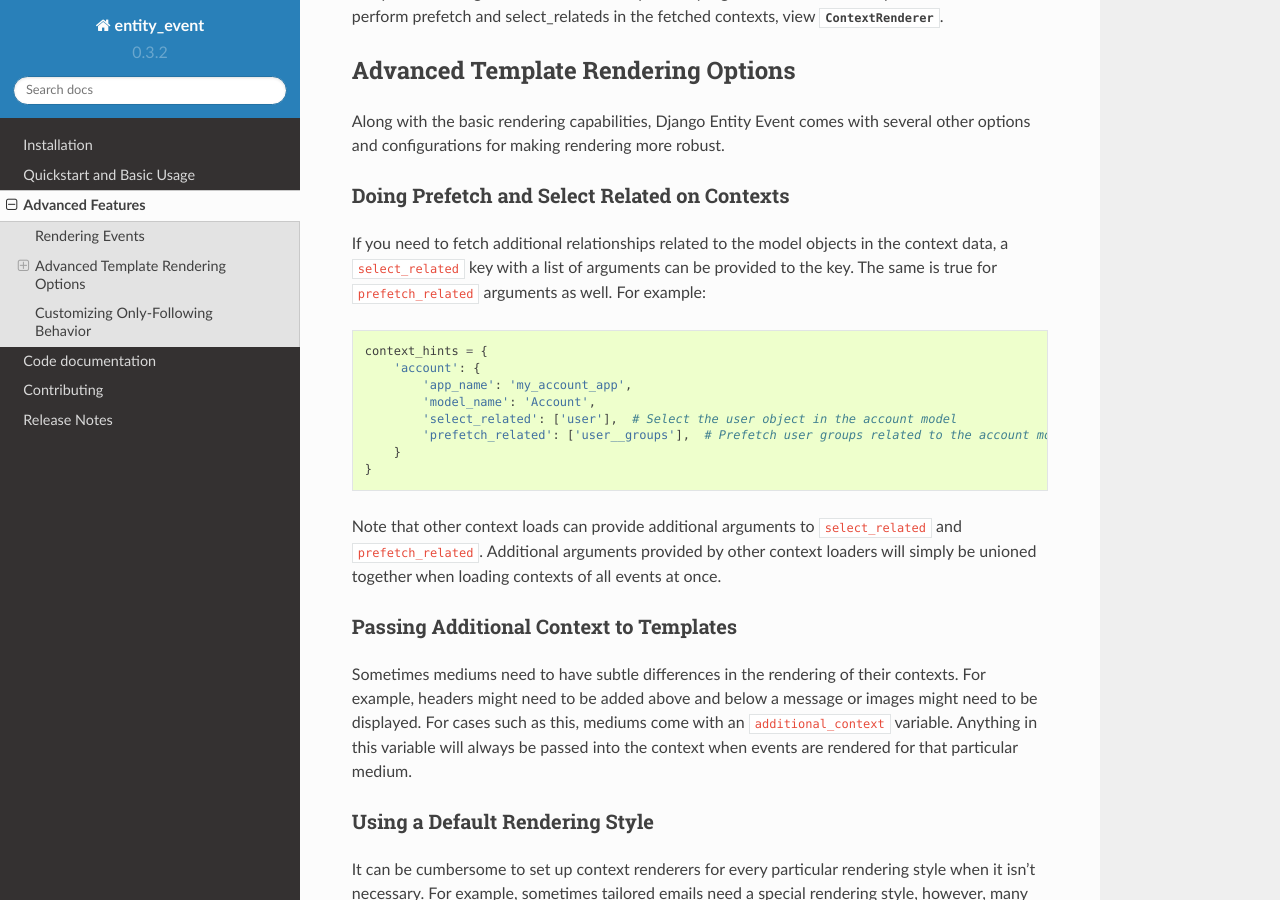
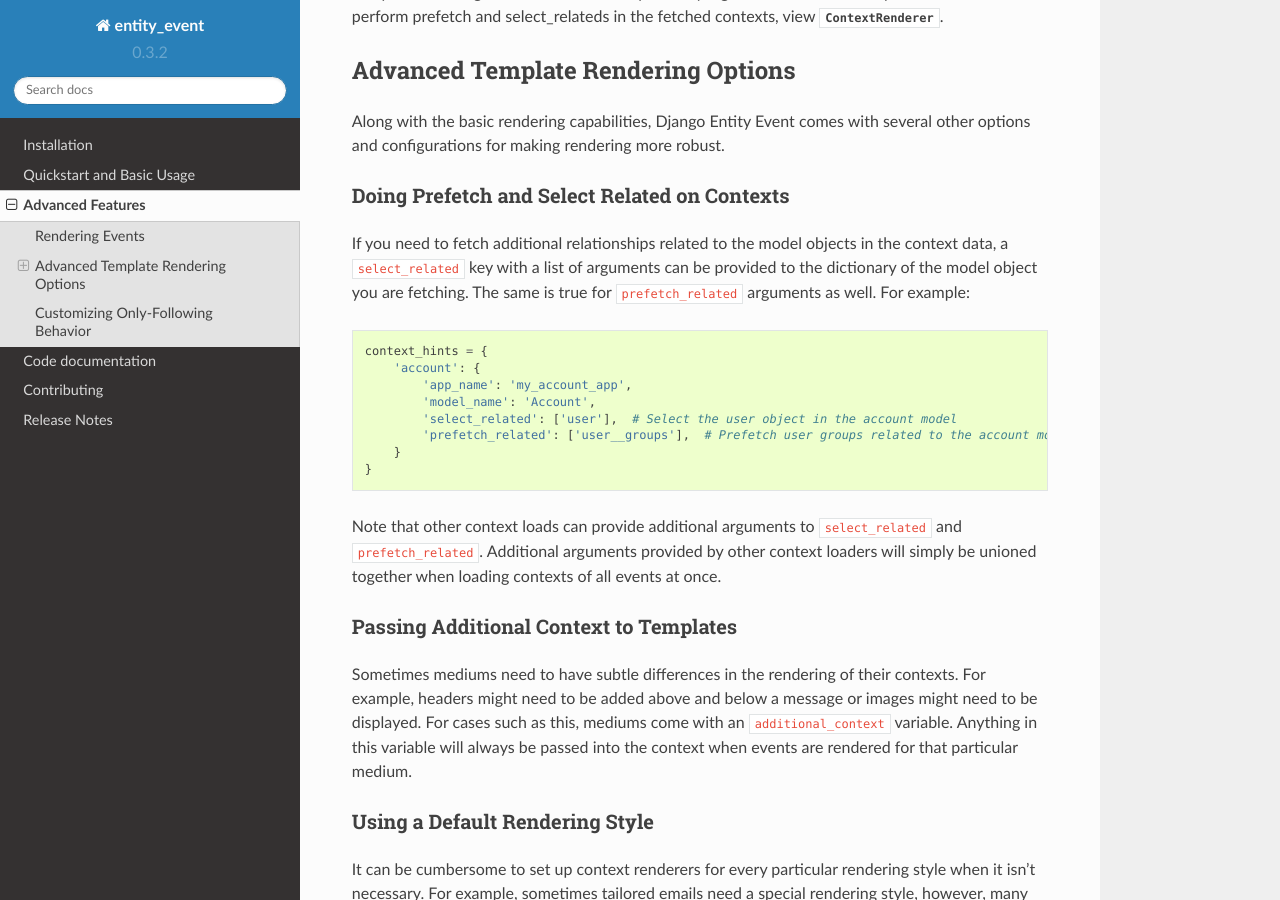
Before and after one commit to ambitioninc/django-entity-event, a Sphinx documentation site: the page built from docs/advanced_features.rst, in a window 1280 px wide and 900 px high, scrolled down 2330 px. Built offline with Sphinx 7.4.7 and the Read the Docs theme 2.0.0, drawn with Linux system fonts in a browser that asks for light colours.

Commit message:
reworded docs

```diff
--- a/docs/advanced_features.rst
+++ b/docs/advanced_features.rst
@@ -126,7 +126,8 @@ Doing Prefetch and Select Related on Contexts
 +++++++++++++++++++++++++++++++++++++++++++++
 
 If you need to fetch additional relationships related to the model objects in the context data, a
-``select_related`` key with a list of arguments can be provided to the key. The same is true for
+``select_related`` key with a list of arguments can be provided to the dictionary of the model
+object you are fetching. The same is true for
 ``prefetch_related`` arguments as well. For example:
 
 .. code-block:: python
```
